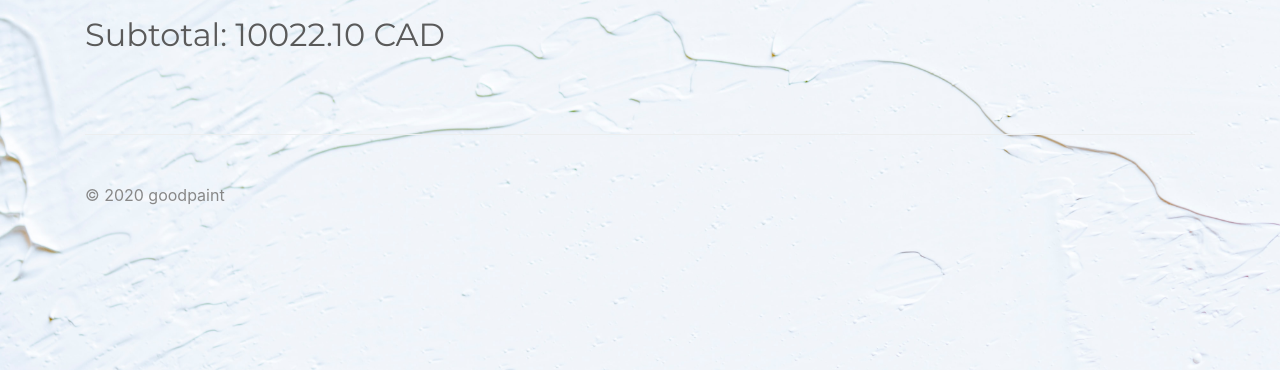
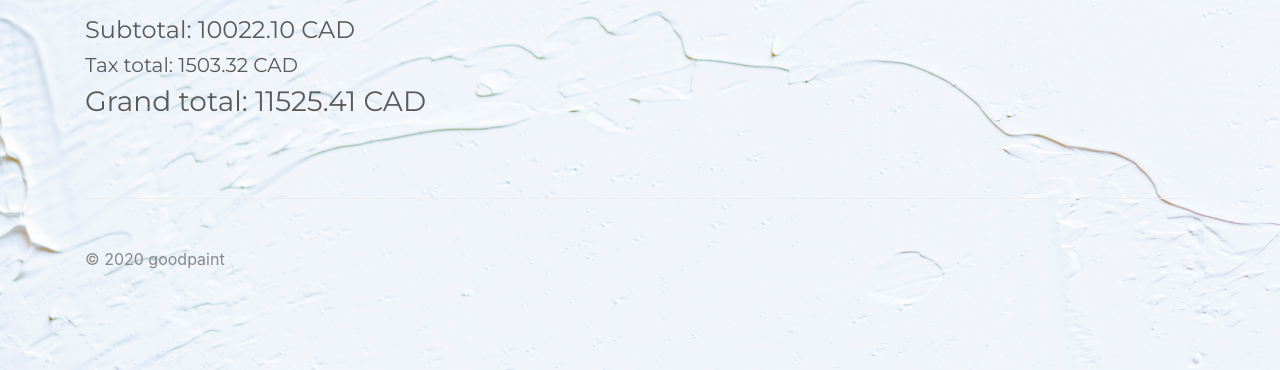
Before and after one commit to jeniwen/goodpaint, a Django app: page /shopping_cart/pastorders/20041648048 in a window 1280 px wide. Shown: the part 430-800 px from the top of the page. Run offline with Django 3.2, Linux system fonts and the light colour scheme; a user stored in the database is signed in; data comes from the database, SQL or seed files in the repository; both versions use the stored data as it was after the commit; some libraries are stand-ins or nearby versions.

Commit message:
Done for now!

```diff
--- a/account/templates/account/signup.html
+++ b/account/templates/account/signup.html
@@ -2,7 +2,7 @@
 {% block content %}
 <div class="col-md-6 offset-md-3">
 <form class="text-center border border-light p-5" action="" method="post">
-    <p class="h4 mb-4">Sign Up For GoodNotes</p>
+    <p class="h4 mb-4">Sign Up For GoodPaint</p>
     {% csrf_token %}
     <p>
       <input class="form-control mb-3" placeholder="Username" type="text" name="username" value="{{form.data.username}}" />
--- a/listing/templates/listing/base.html
+++ b/listing/templates/listing/base.html
@@ -1,6 +1,7 @@
 {% load static %}
 <!doctype html>
 <html>
+<link rel="shortcut icon" type="image/png" href="{% static 'common_static/favicon.ico' %}"/>
 <div class="container" id="maincontainer">
 
 <head>
--- a/listing/templates/listing/newlisting.html
+++ b/listing/templates/listing/newlisting.html
@@ -69,6 +69,6 @@
   <button class="btn btn-info btn-block my-4" type="submit">Post New Artwork</button>
 </form>
 
-</div
+</div>
 
 {%endblock%}
--- a/shopping_cart/templates/shopping_cart/mycart.html
+++ b/shopping_cart/templates/shopping_cart/mycart.html
@@ -33,7 +33,16 @@ Order # {{order_num}} <br/>
 {% endfor %}
 </ul>
 <br/>
-<h2>Subtotal: {{total}} CAD </h2><br/>
+{% if total %}
+<h4>Subtotal: {{total|floatformat:"2"}} CAD </h4>
+{% endif %}
+{% if taxtotal %}
+<h5>Tax total: {{taxtotal|floatformat:"2"}} CAD </h5>
+{% endif %}
+{% if grandtotal %}
+<h3>Grand total: {{grandtotal|floatformat:"2"}} CAD </h3><br/>
+{% endif %}
+
 {% if order_num %}
 
 {% if currentcart %}
--- a/shopping_cart/views.py
+++ b/shopping_cart/views.py
@@ -36,6 +36,9 @@ def pastorders_view(request, ref_code):
     user_order = get_object_or_404(Order, owner=user, ref_code=ref_code)
     context['user_order'] = user_order.items.all()
     context['total'] = user_order.get_cart_total()
+    context['taxtotal'] = user_order.get_tax_total()
+    context['grandtotal'] = user_order.get_grand_total()
+
     context['order_num'] = user_order.ref_code
     context['user'] = request.user
 
@@ -66,7 +69,6 @@ def pastorders(request):
 def addtocart(request, pk):
     context = {}
 
-    # print('hello ' + str(request.session['quantity']) + " " + str(pk))
 
     #Start building OrderItem
     user = get_object_or_404(User, username=request.user)
```
Also changed, not shown: marketplace/settings.py (+2 -8 lines), README.md (added), db.sqlite3, static/common_static/favicon.ico (added).
